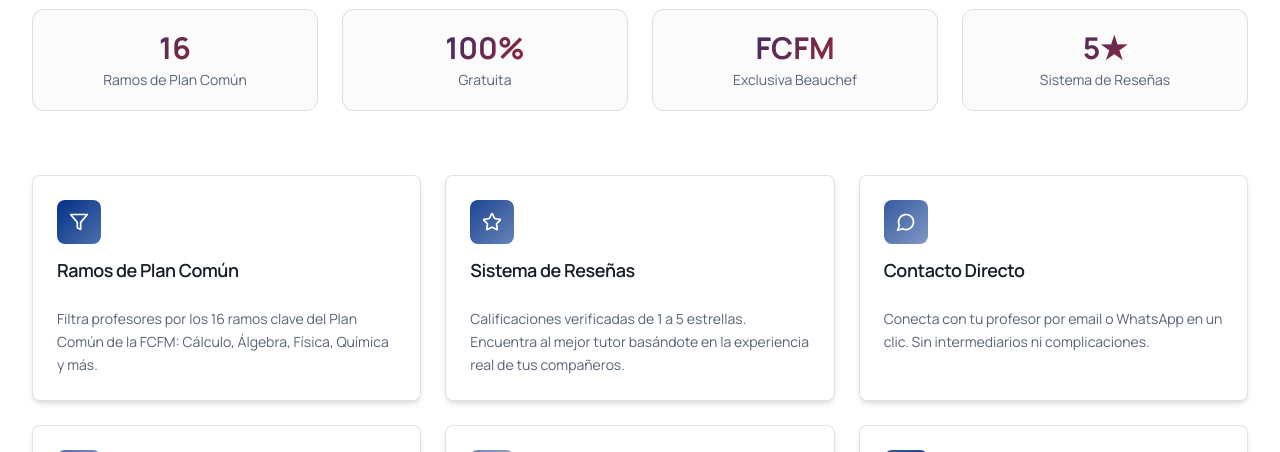
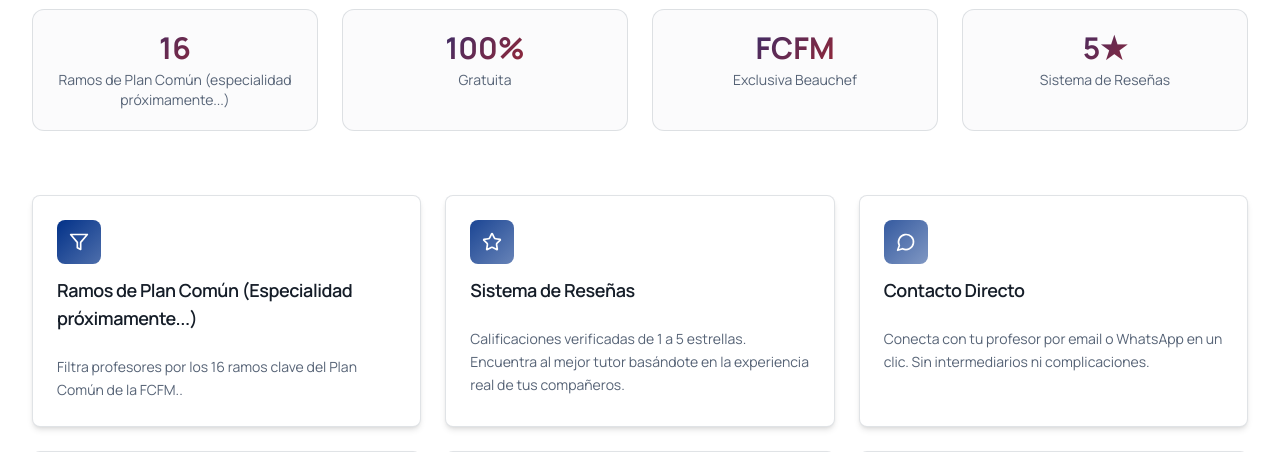
Before and after one commit to brunopollarolob/u-clases, a Next.js app: page / in a window 1280 px wide. Shown: the part 1579-2031 px from the top of the page. Built offline with nearby package versions, Linux system fonts and the light colour scheme; no server answers; the database is empty.

Commit message:
docs: minor copy and orthography tweaks

```diff
--- a/app/(login)/login.tsx
+++ b/app/(login)/login.tsx
@@ -468,7 +468,7 @@ export function Login({ mode = 'signin' }: { mode?: 'signin' | 'signup' }) {
             </div>
 
             <div className="mt-8 animate-fade-in delay-700 text-center">
-              <p className="text-xs text-muted-foreground">Protegido con autenticacion segura y cifrado estandar.</p>
+              <p className="text-xs text-muted-foreground">Protegido con autenticación segura y cifrado estándar.</p>
             </div>
           </div>
         </div>
--- a/app/app/page.tsx
+++ b/app/app/page.tsx
@@ -179,7 +179,7 @@ export default async function AppPage() {
         <div>
           <h2 className="text-xl font-semibold text-foreground mb-4 flex items-center gap-2">
             <Star className="h-5 w-5 text-primary" />
-            Ramos de Plan Común disponibles
+            Ramos de Plan Común disponibles (especialidad próximamente...)
           </h2>
           <div className="grid grid-cols-1 sm:grid-cols-2 lg:grid-cols-3 gap-3">
             {[
--- a/components/features-section.tsx
+++ b/components/features-section.tsx
@@ -13,8 +13,8 @@ import React, { useEffect, useState } from 'react';
 
 const features = [
   {
-    title: 'Ramos de Plan Común',
-    description: 'Filtra profesores por los 16 ramos clave del Plan Común de la FCFM: Cálculo, Álgebra, Física, Química y más.',
+    title: 'Ramos de Plan Común (Especialidad próximamente...)',
+    description: 'Filtra profesores por los 16 ramos clave del Plan Común de la FCFM..',
     icon: Filter,
     gradient: 'from-primary to-primary/70',
     delay: 'delay-100',
@@ -57,7 +57,7 @@ const features = [
 ];
 
 const stats = [
-  { value: '16', label: 'Ramos de Plan Común', delay: 'delay-100' },
+  { value: '16', label: 'Ramos de Plan Común (especialidad próximamente...)', delay: 'delay-100' },
   { value: '100%', label: 'Gratuita', delay: 'delay-200' },
   { value: 'FCFM', label: 'Exclusiva Beauchef', delay: 'delay-300' },
   { value: '5★', label: 'Sistema de Reseñas', delay: 'delay-400' },
```
